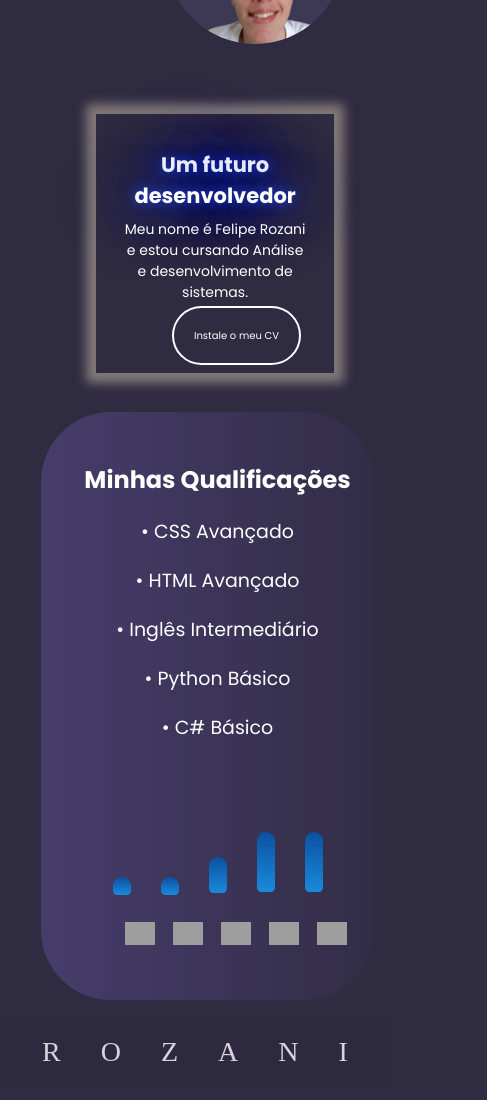
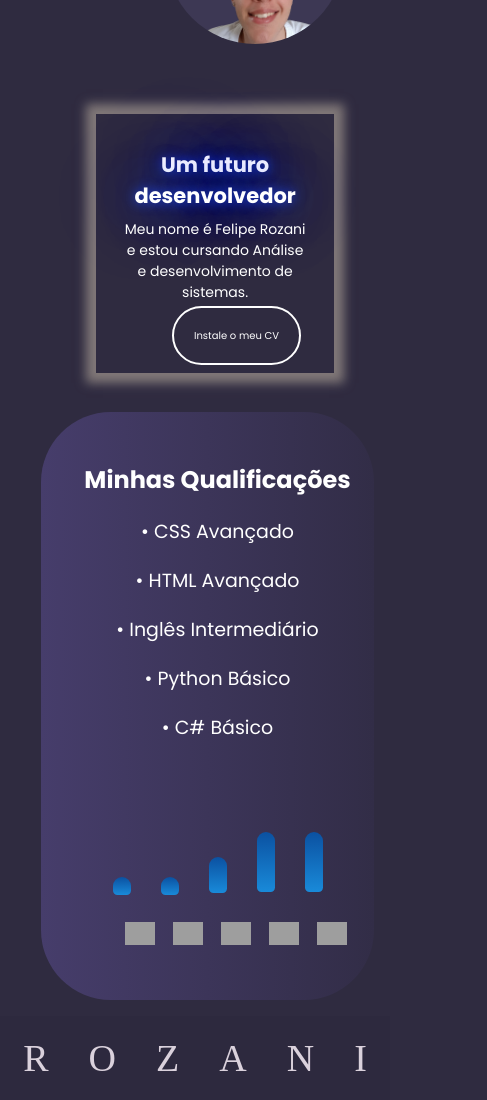
Before and after one commit to FelipeRozani/Portfolio, a plain HTML site: page index.html in a window 390 px wide. Shown: the part 320-1420 px from the top of the page, 487 px wide, since content can reach past the window. Drawn offline with Linux system fonts and the light colour scheme; grey boxes are pictures that could not be loaded; a web font is replaced by a local one.

Commit message:
ataualização

```diff
--- a/assets/css/style.css
+++ b/assets/css/style.css
@@ -397,6 +397,10 @@ footer {
 }
 
 @media screen and (max-width: 640px) {
+	body {
+		height: 10vh;
+	}
+
 	.img-btn {
 		width: 36px;
 		padding: 0;
@@ -422,7 +426,7 @@ footer {
 	.imagem-apresentacao {
 		width: 220px;
 		height: 220px;
-		margin-left: 120px;
+		margin-left: 80px;
 	}
 
 	.botao-apresentacao{
@@ -463,24 +467,28 @@ footer {
 		margin-top: 35px;
 	}
 
+	footer {
+		width: 100%;
+	}
+
 	.name {
 		font-size: 38px;
 	}
 }
 
 @media screen and (max-width: 480px) and (min-width: 320px) {
+	body {
+		height: 10vh;
+	}
+
 	.img-btn {
 		width: 27px;
 		padding: 0;
-		margin-right: 15px;
-		margin-top: 10px;
 	}
 
 	.images-media {
 		width: 27px;
 		padding: 0;
-		margin-right: 30px;
-		margin-top: 20px;
 	}
 
 	.container {
@@ -535,7 +543,7 @@ footer {
 		margin-top: 25px;
 	}
 
-	.name {
-		font-size: 28px;
+	footer {
+		width: 100%;
 	}
 }
```
